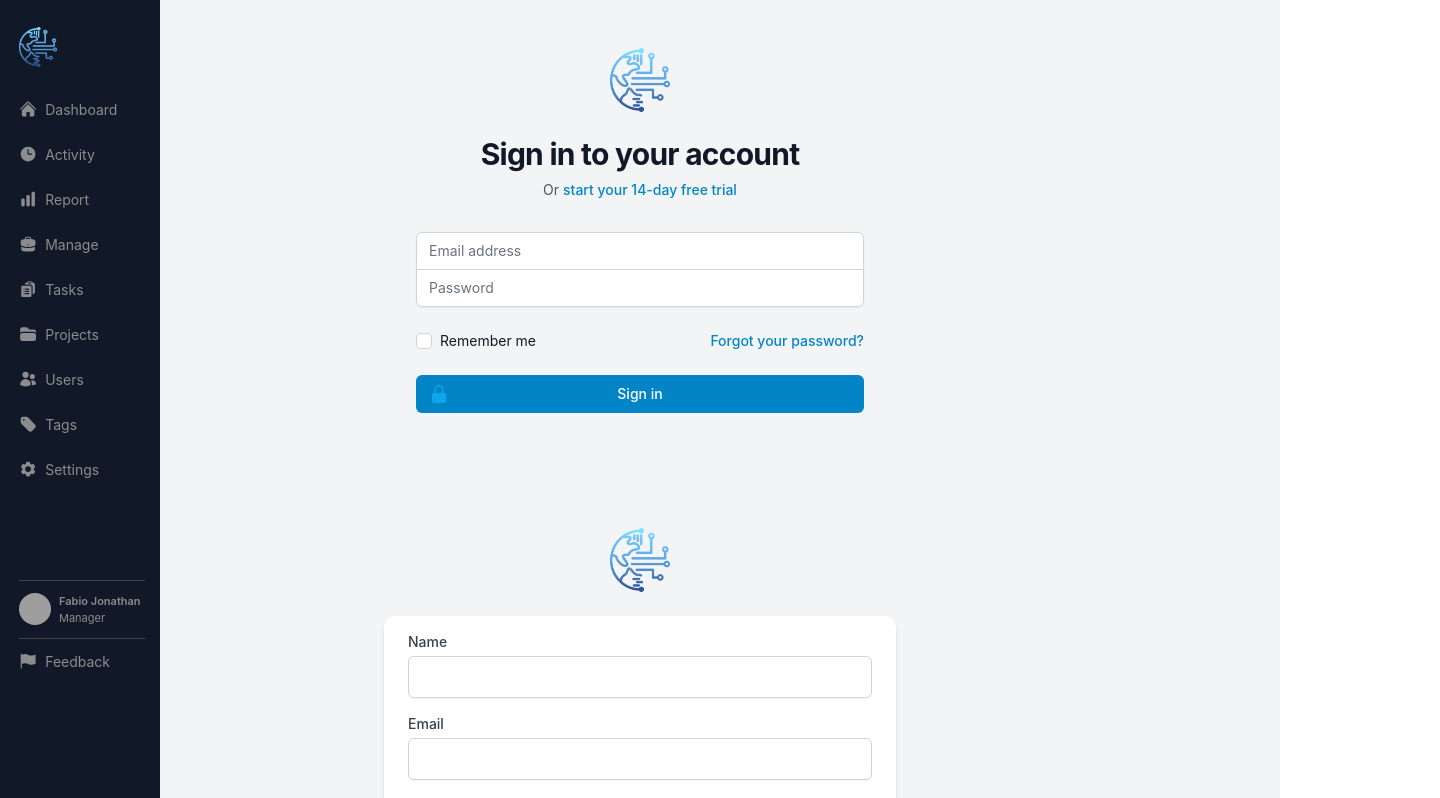
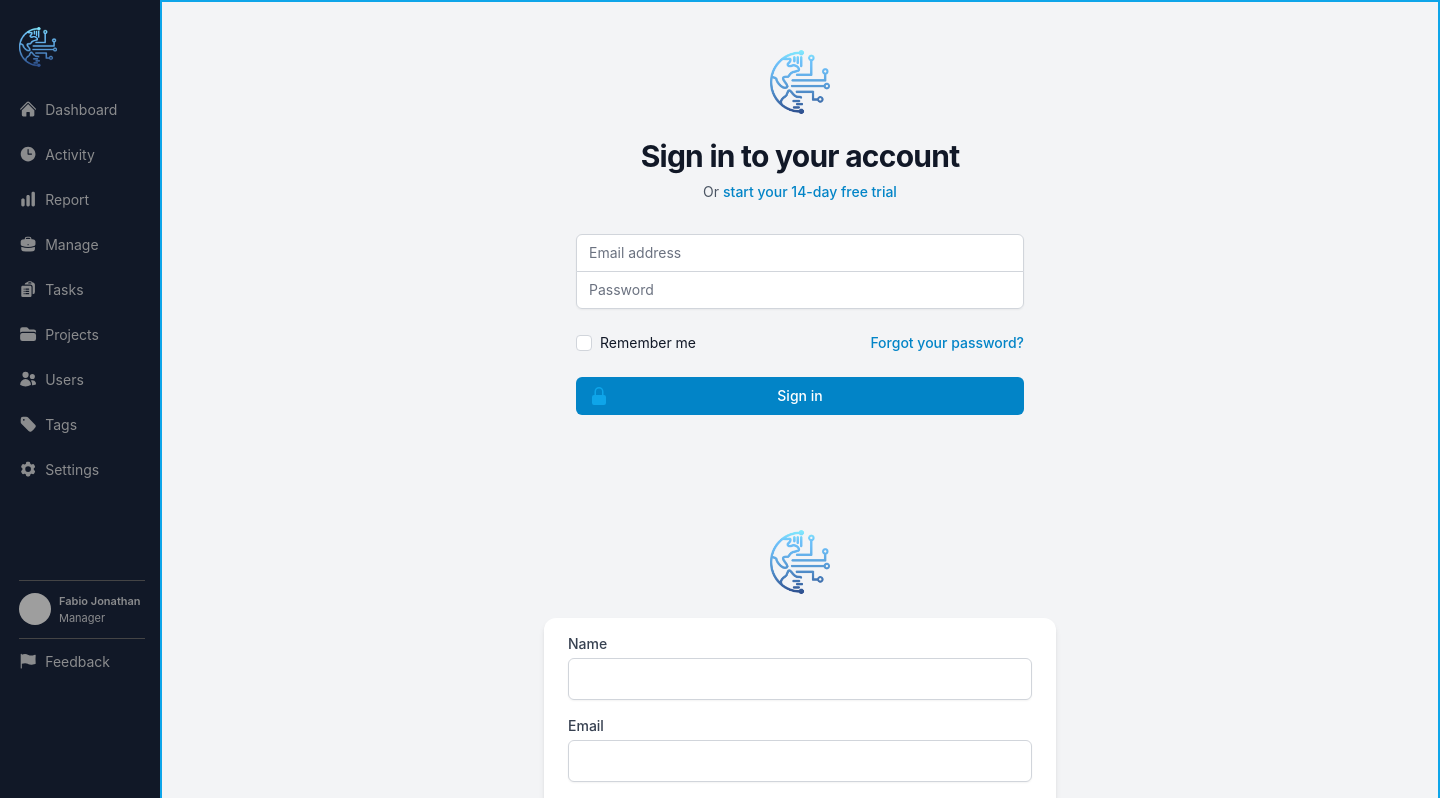
Before and after one commit to fabiojonathanarifin/time-billing, a React (Create React App) app in the folder client/: page / in a window 1280 px wide. Shown: the top 798 px of the page, 1440 px wide, since content can reach past the window. Built offline with nearby package versions, Linux system fonts and the light colour scheme; grey boxes are pictures that could not be loaded; what tailwindcss-radix would draw is missing.

Commit message:
added container to content

```diff
--- a/client/src/App.js
+++ b/client/src/App.js
@@ -19,7 +19,7 @@ function App() {
       {/* <Navbar /> */}
       <SubSidebar />
       {/* <Sidebar /> */}
-      <div className="contentmargin bg-gray-100">
+      <div className="container mx-auto border-2 content-margin border-sky-500 bg-gray-100">
         <Routes>
           <Route path="/" element={<Login />} />
         </Routes>
```
